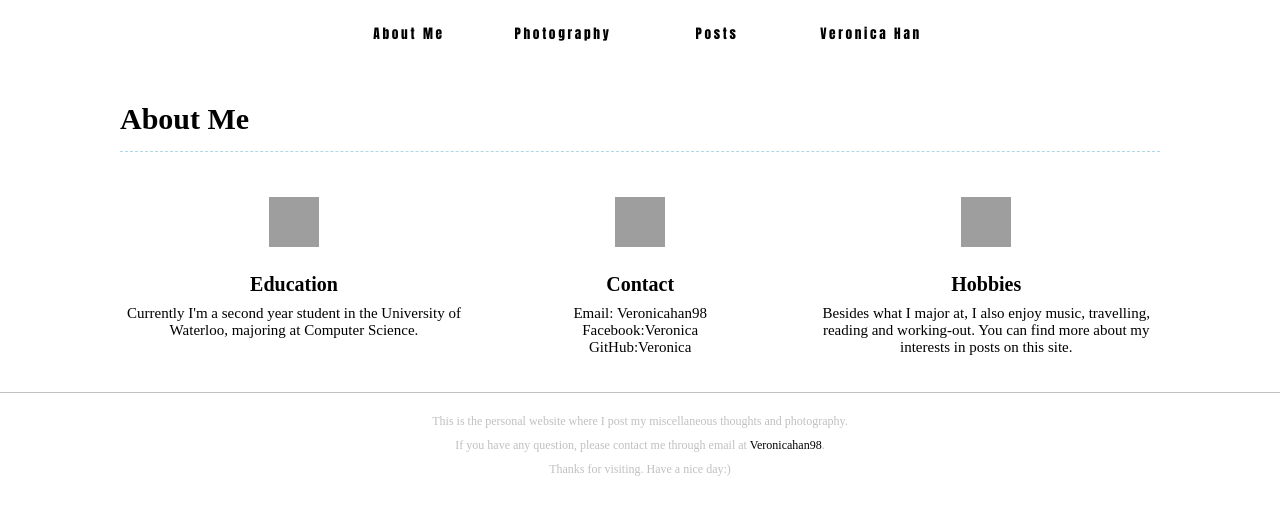
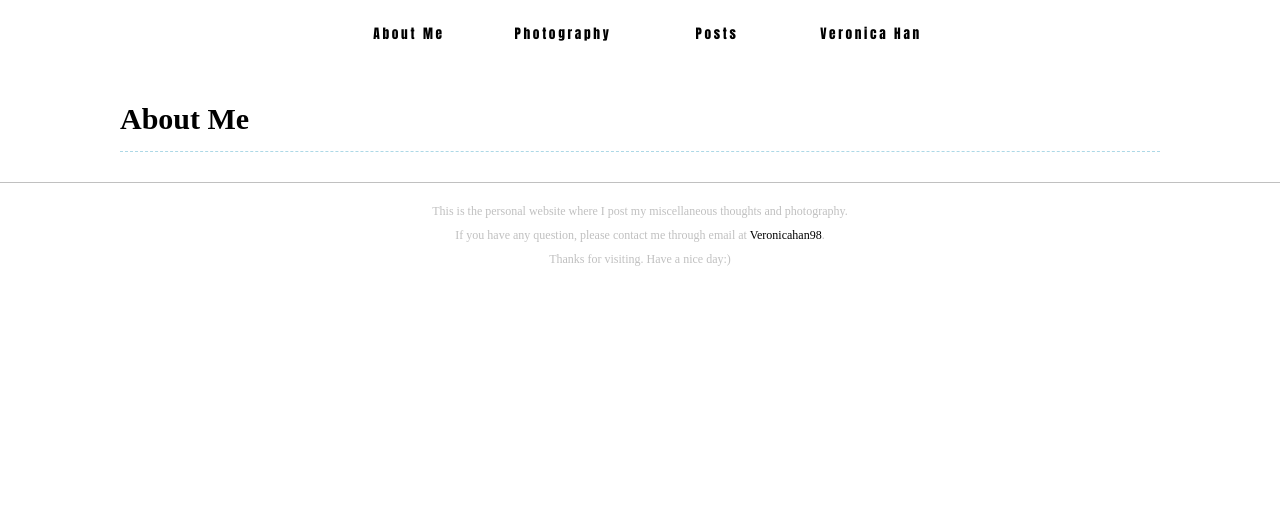
Before and after one commit to topveronicaa/topveronicaa.github.io, a Jekyll site: the page built from aboutme.html, in a window 1280 px wide. Shown: the top 515 px of the page. Built offline with Jekyll 4.4.1, drawn with Linux system fonts in a browser that asks for light colours; grey boxes are pictures that could not be loaded.

Commit message:
Update aboutme.html

```diff
--- a/aboutme.html
+++ b/aboutme.html
@@ -20,23 +20,6 @@ border-bottom: 1.8px dashed LightBlue;
 font-size: 30px;
 font-weight: bold;
 padding-bottom: 10px;
-}
-
-table.about {
-height: 200px;
-margin: 10px 120px 10px 120px;
-}
-
-td.about {
-vertical-align: top;
-text-align: center;
-font-family: "Ayuthaya";
-font-size: 15px;
-}
-
-th.head {
-font-family: "Ayuthaya";
-font-size: 20px;
 }
 
 
@@ -69,25 +52,5 @@ body, html {
 
   <div class="bg"></div>
 
-<center><table class = "about">
-<col width = "350px">
-<col width = "350px">
-<col width = "350px">
-  <tr>
-    <th><img src="https://upload.wikimedia.org/wikipedia/en/0/03/Uwaterloo_seal.gif" width = "50px" height = "50px"/></th>
-    <th><img src="https://openclipart.org/image/2400px/svg_to_png/213530/Icon-contact.png" height = "50px" width = "50px"/></th>
-    <th><img src="https://image.freepik.com/free-vector/circle-made-of-music-instruments_23-2147509304.jpg" width = "50px" height="50px"/></th>
-  </tr>
-  <tr>
-  <th class = "head">Education</th>
-  <th class = "head">Contact</th>
-  <th class = "head">Hobbies</th>
-  </tr>
-  <tr>
-    <td class="about">Currently I'm a second year student in the University of Waterloo, majoring at Computer Science.</td>
-    <td class="about">Email: <a href="mailto:veronicahan98@gmail.com">Veronicahan98</a><br>Facebook:<a href="https://www.facebook.com/profile.php?id=100013343649880" target="_blank">Veronica</a><br>GitHub:<a href="https://github.com/topveronicaa" target="_blank">Veronica</a></td>
-    <td class="about">Besides what I major at, I also enjoy music, travelling, reading and working-out. You can find more about my interests in posts on this site.
-  </tr>
-</table></center>
 
 </body>
```
